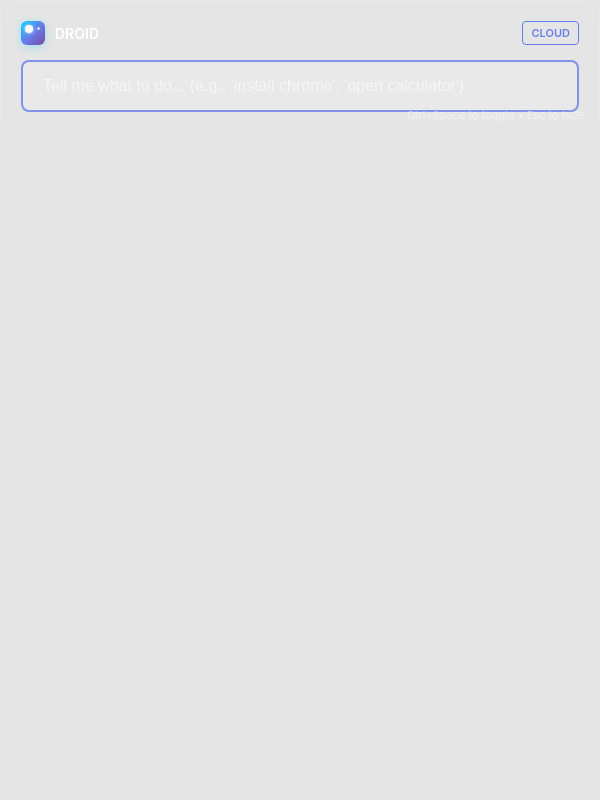
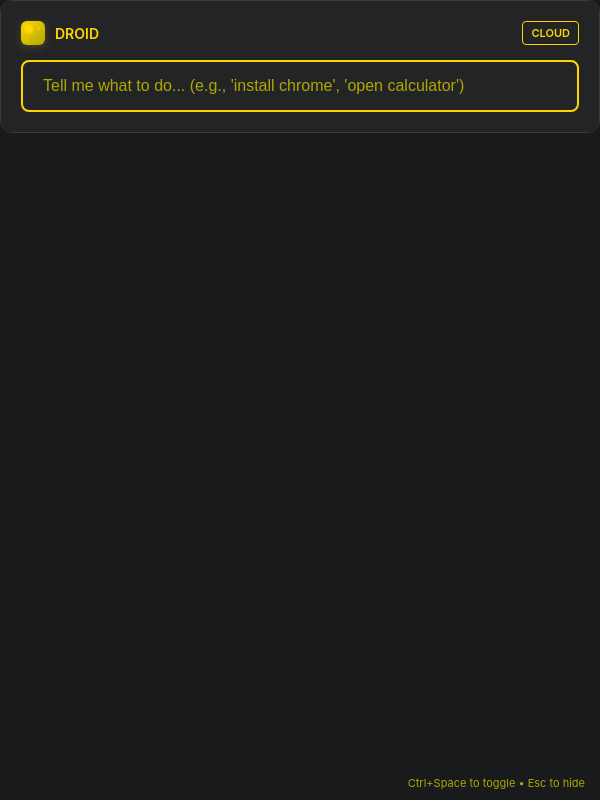
Before and after one commit to WardMorrison/DROID, an Electron app: page src/renderer/index.html in a window 600 px wide. Drawn offline with Linux system fonts and the light colour scheme; no server answers.

```diff
--- a/src/renderer/index.html
+++ b/src/renderer/index.html
@@ -13,10 +13,10 @@
 
         body {
             font-family: -apple-system, BlinkMacSystemFont, 'Segoe UI', Roboto, sans-serif;
-            background: rgba(0, 0, 0, 0.1);
-            backdrop-filter: blur(10px);
+            background: #181A1B; /* dark grey */
+            /* backdrop-filter: blur(10px); */
             border-radius: 12px;
-            border: 1px solid rgba(255, 255, 255, 0.2);
+            border: 1px solid #3a3a3a;
             overflow: hidden;
         }
 
@@ -25,13 +25,15 @@
             display: flex;
             flex-direction: column;
             gap: 15px;
+            background: #232426;
+            border-radius: 10px;
         }
 
         .header {
             display: flex;
             align-items: center;
             justify-content: space-between;
-            color: white;
+            color: #FFD600;
             font-size: 14px;
             font-weight: 600;
         }
@@ -44,39 +46,40 @@
 
         .ai-toggle {
             font-size: 11px;
-            color: rgba(255, 255, 255, 0.7);
+            color: #FFD600;
             cursor: pointer;
             padding: 4px 8px;
             border-radius: 4px;
-            border: 1px solid rgba(255, 255, 255, 0.2);
+            border: 1px solid #FFD600;
+            background: #232426;
             transition: all 0.2s;
         }
 
         .ai-toggle:hover {
-            background: rgba(255, 255, 255, 0.1);
-            color: white;
+            background: #FFD600;
+            color: #232426;
         }
 
         .ai-toggle.local {
-            color: #51cf66;
-            border-color: #51cf66;
+            color: #FFD600;
+            border-color: #FFD600;
         }
 
         .ai-toggle.cloud {
-            color: #667eea;
-            border-color: #667eea;
+            color: #FFD600;
+            border-color: #FFD600;
         }
 
         .logo {
             width: 24px;
             height: 24px;
-            background: linear-gradient(135deg, #00d4ff 0%, #667eea 50%, #764ba2 100%);
+            background: linear-gradient(135deg, #FFD600 0%, #B0A800 100%);
             border-radius: 6px;
             display: flex;
             align-items: center;
             justify-content: center;
             position: relative;
-            box-shadow: 0 2px 8px rgba(0, 212, 255, 0.3);
+            box-shadow: 0 2px 8px rgba(255, 214, 0, 0.2);
         }
 
         .logo::before {
@@ -84,11 +87,11 @@
             position: absolute;
             width: 8px;
             height: 8px;
-            background: white;
+            background: #FFD600;
             border-radius: 50%;
             top: 4px;
             left: 4px;
-            box-shadow: 0 0 4px rgba(255, 255, 255, 0.8);
+            box-shadow: 0 0 4px #FFD600;
         }
 
         .logo::after {
@@ -96,7 +99,7 @@
             position: absolute;
             width: 3px;
             height: 3px;
-            background: white;
+            background: #FFD600;
             border-radius: 50%;
             top: 6px;
             right: 5px;
@@ -110,31 +113,31 @@
         #commandInput {
             width: 100%;
             padding: 15px 20px;
-            border: 2px solid rgba(255, 255, 255, 0.2);
+            border: 2px solid #FFD600;
             border-radius: 8px;
-            background: rgba(255, 255, 255, 0.1);
-            color: white;
+            background: #232426;
+            color: #FFD600;
             font-size: 16px;
             outline: none;
             transition: all 0.3s ease;
         }
 
         #commandInput:focus {
-            border-color: rgba(102, 126, 234, 0.8);
-            background: rgba(255, 255, 255, 0.15);
+            border-color: #FFD600;
+            background: #232426;
         }
 
         #commandInput::placeholder {
-            color: rgba(255, 255, 255, 0.6);
+            color: #B0A800;
         }
 
         .response-area {
             max-height: 100px;
             overflow-y: auto;
-            background: rgba(0, 0, 0, 0.3);
+            background: #232426;
             border-radius: 8px;
             padding: 12px;
-            color: white;
+            color: #FFD600;
             font-size: 14px;
             line-height: 1.4;
             display: none;
@@ -150,32 +153,33 @@
 
         .command-output {
             font-family: 'Courier New', monospace;
-            background: rgba(0, 0, 0, 0.4);
+            background: #181A1B;
             padding: 8px;
             border-radius: 4px;
-            border-left: 3px solid #667eea;
+            border-left: 3px solid #FFD600;
             font-size: 12px;
+            color: #FFD600;
             white-space: pre-wrap;
         }
 
         .loading {
-            color: #667eea;
+            color: #FFD600;
             font-style: italic;
         }
 
         .error {
-            color: #ff6b6b;
+            color: #FFD600;
         }
 
         .success {
-            color: #51cf66;
+            color: #FFD600;
         }
 
         .shortcuts {
             position: absolute;
             bottom: 10px;
             right: 15px;
-            color: rgba(255, 255, 255, 0.5);
+            color: #B0A800;
             font-size: 11px;
         }
 
@@ -185,17 +189,17 @@
         }
 
         ::-webkit-scrollbar-track {
-            background: rgba(255, 255, 255, 0.1);
+            background: #232426;
             border-radius: 3px;
         }
 
         ::-webkit-scrollbar-thumb {
-            background: rgba(255, 255, 255, 0.3);
+            background: #FFD600;
             border-radius: 3px;
         }
 
         ::-webkit-scrollbar-thumb:hover {
-            background: rgba(255, 255, 255, 0.5);
+            background: #B0A800;
         }
     </style>
 </head>
```
Also changed, not shown: setup.js (deleted, +0 -24 lines), 2 other files.
